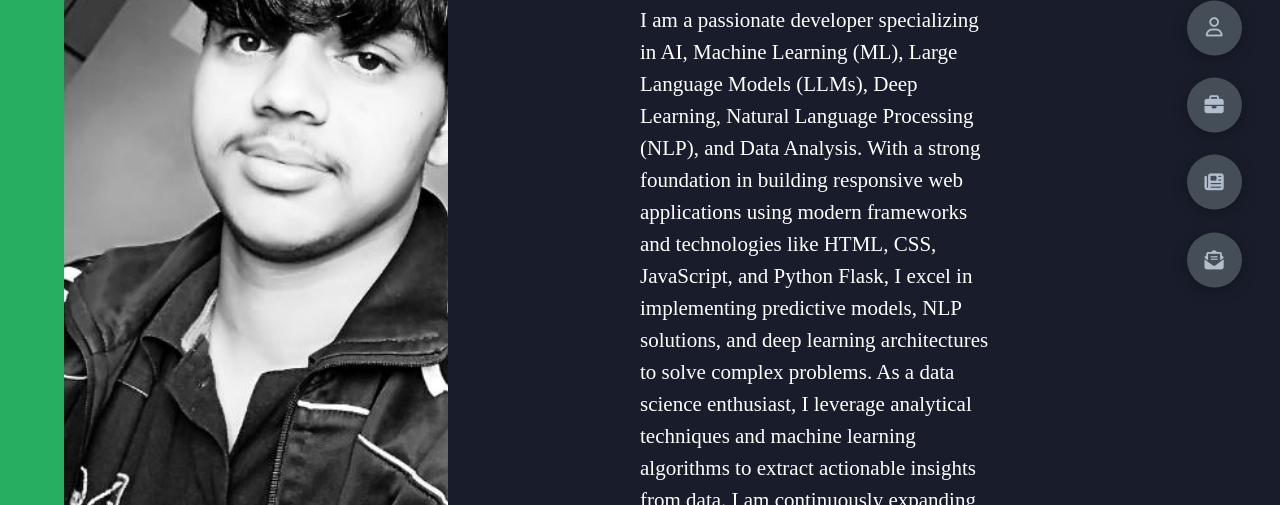
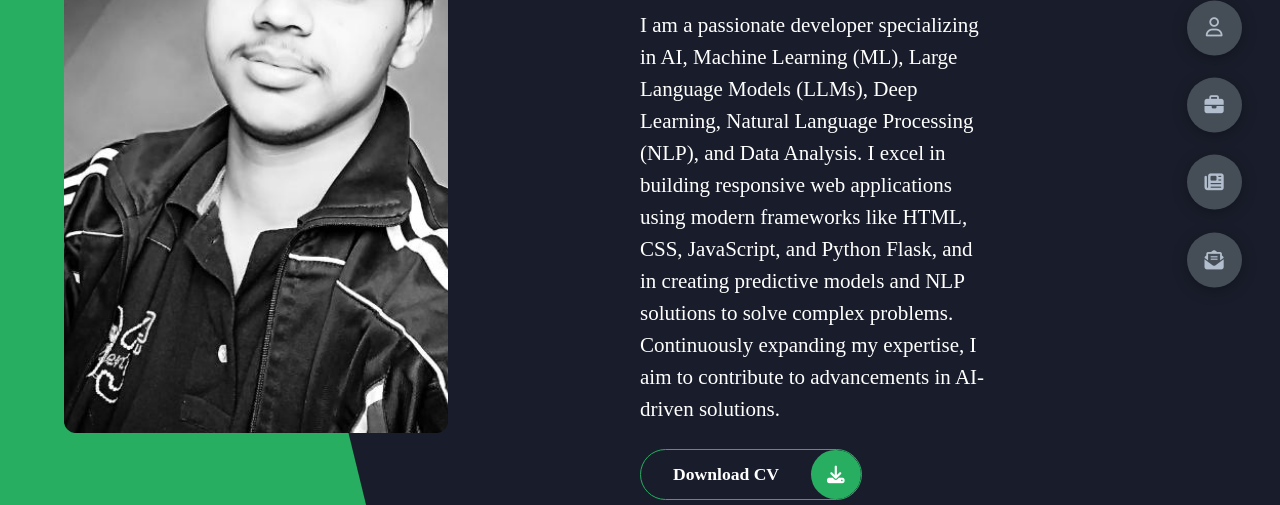
Before and after one commit to prabhatadvait/Portfolio_Website, a plain HTML site: page index.html in a window 1280 px wide. Shown: the part 295-800 px from the top of the page. Drawn offline with Linux system fonts and the light colour scheme.

Commit message:
Update index.html

```diff
--- a/index.html
+++ b/index.html
@@ -27,11 +27,9 @@
 </h1>
 <p><span class="intro_detail">
     I am a passionate developer specializing in AI, Machine Learning (ML), Large Language Models (LLMs), Deep Learning, Natural Language Processing (NLP), and Data Analysis.
-    With a strong foundation in building responsive web applications using modern frameworks and technologies like HTML, CSS, JavaScript, and Python Flask, I excel in implementing predictive models, NLP solutions, and deep learning architectures to solve complex problems.
-    As a data science enthusiast, I leverage analytical techniques and machine learning algorithms to extract actionable insights from data.
-    I am continuously expanding my expertise in AI-driven solutions and aim to contribute to the advancement of AI, ML, LLM, Deep Learning, NLP, and Data Analysis.
+    I excel in building responsive web applications using modern frameworks like HTML, CSS, JavaScript, and Python Flask, and in creating predictive models and NLP solutions to solve complex problems.
+    Continuously expanding my expertise, I aim to contribute to advancements in AI-driven solutions.
 </span></p>
-
 
                 <div class="btn-con">
                     <a href="pic/PrabhatKumar-Resume2.pdf" class="main-btn" download>
```
